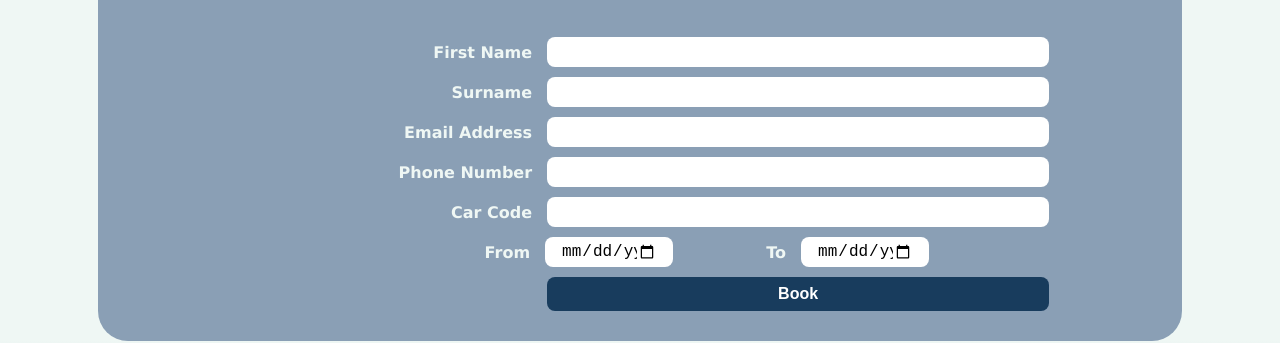
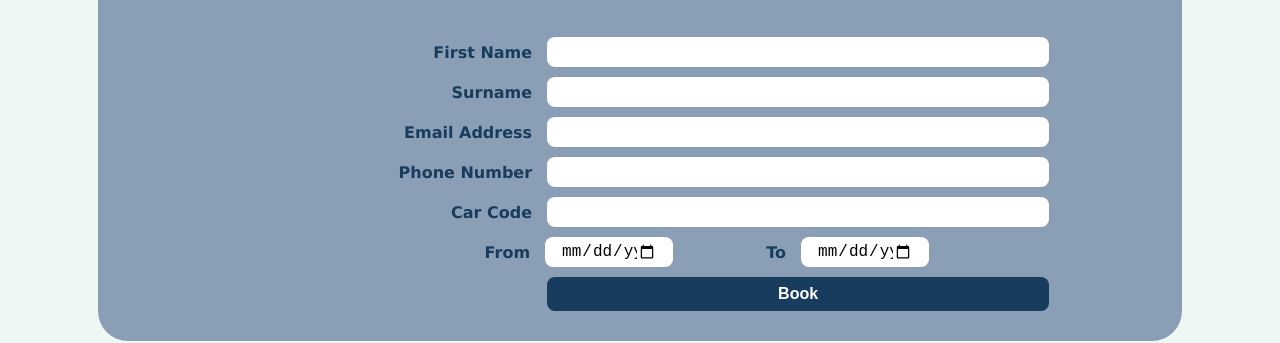
Before and after one commit to MariusBujor/Project1_ci, a plain HTML site: page booking.html in a window 1280 px wide. Shown: the part 277-620 px from the top of the page. Drawn offline with Linux system fonts and the light colour scheme.

Commit message:
Changing colours for lables in booking page

```diff
--- a/assets/css/style.css
+++ b/assets/css/style.css
@@ -355,12 +355,13 @@ footer {
     width: 30%;
     text-align: right;
     padding-right: 15px;
+    color:#032a4ed7;
 }
 .form-control .submit {
     margin-left: calc(30% + 15px);
     width: 50%;
     padding: 8px;
-    background-color:#032a4ed7;;
+    background-color:#032a4ed7;
     color: #fff;
     font-weight: bold;
     font-size: 16px;
```
